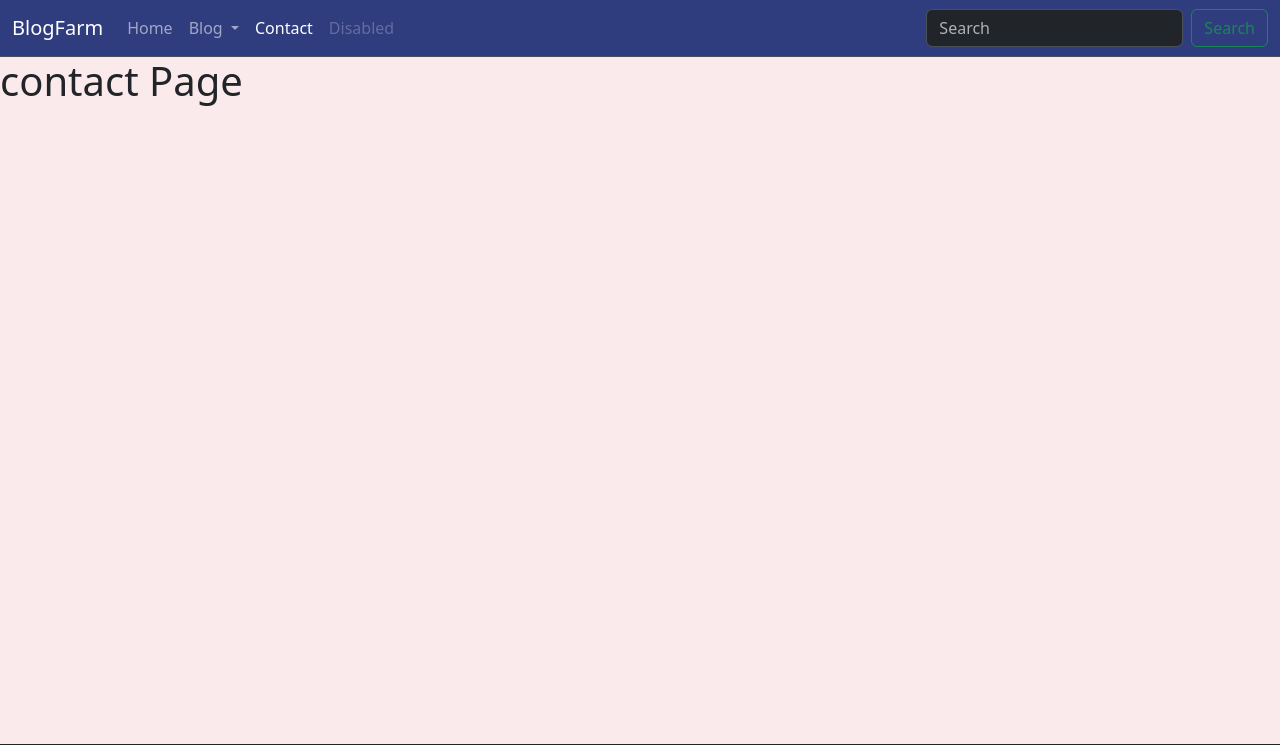
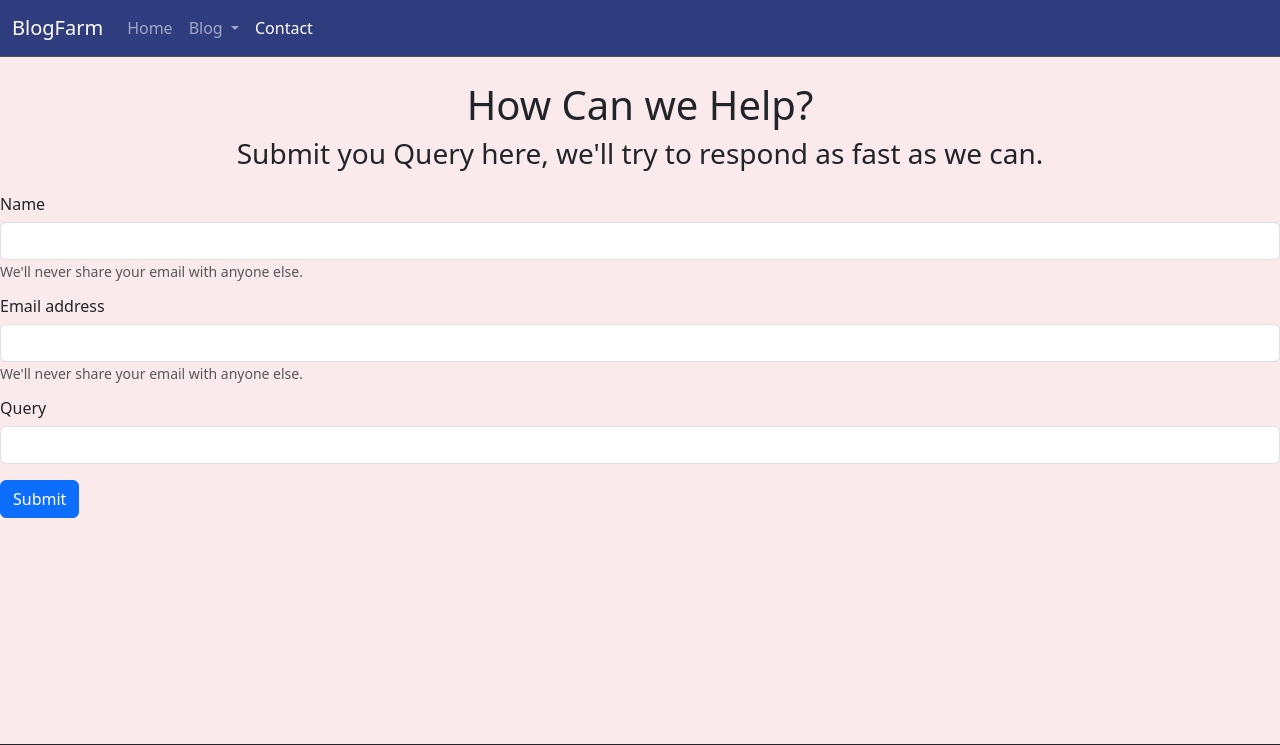
Before and after one commit to shbd845/BlogFarm, a Django app: page /contact in a window 1280 px wide. Shown: the top 745 px of the page. Run offline with Django 4.2, Linux system fonts and the light colour scheme.

Commit message:
Contact Page Added

```diff
--- a/BlogFarm/settings.py
+++ b/BlogFarm/settings.py
@@ -9,7 +9,6 @@ https://docs.djangoproject.com/en/4.2/topics/settings/
 For the full list of settings and their values, see
 https://docs.djangoproject.com/en/4.2/ref/settings/
 """
-import os
 from pathlib import Path
 
 # Build paths inside the project like this: BASE_DIR / 'subdir'.
@@ -117,9 +116,6 @@ USE_TZ = True
 # https://docs.djangoproject.com/en/4.2/howto/static-files/
 
 STATIC_URL = 'static/'
-STATICFILES_DIR=[
-    os.path.join(BASE_DIR,'static')
-]
 # Default primary key field type
 # https://docs.djangoproject.com/en/4.2/ref/settings/#default-auto-field
 
--- a/BlogFarm/urls.py
+++ b/BlogFarm/urls.py
@@ -16,10 +16,8 @@ Including another URLconf
 """
 from django.contrib import admin
 from django.urls import path,include
-from django.contrib.staticfiles.urls import staticfiles_urlpatterns
 
 urlpatterns = [
     path('admin/', admin.site.urls),
     path('', include('blog.urls'))
 ]
-urlpatterns+=staticfiles_urlpatterns()
--- a/blog/admin.py
+++ b/blog/admin.py
@@ -1,4 +1,5 @@
 from django.contrib import admin
-from blog.models import Blog
+from blog.models import Blog,Contact
 # Register your models here.
 admin.site.register(Blog)
+admin.site.register(Contact)
--- a/blog/views.py
+++ b/blog/views.py
@@ -1,5 +1,5 @@
 from django.shortcuts import render,HttpResponse
-from blog.models import Blog
+from blog.models import Blog,Contact
 # Create your views here.
 def home(request):
     return render(request,'index.html')
@@ -13,4 +13,13 @@ def blogpost(request,slug):
     context={'blogs':blog}
     return render(request,'blogpost.html',context)
 def contact(request):
-        return render(request,'contact.html')
+        context={"success":False}
+        if request.method=="POST":
+             name=request.POST.get("name")
+             email=request.POST.get("email")
+             query=request.POST.get("query")
+             instance= Contact(name=name,email=email,query=query)
+             instance.save()
+             context={"success":True}
+
+        return render(request,'contact.html',context)
--- a/templates/base.html
+++ b/templates/base.html
@@ -28,14 +28,11 @@
             <li class="nav-item" >
               <a class="nav-link {% block contactactive %}{% endblock contactactive %}" href="./contact">Contact</a>
             </li>
-            <li class="nav-item">
-              <a class="nav-link disabled" aria-disabled="true">Disabled</a>
-            </li>
           </ul>
-          <form class="d-flex" role="search">
+          <!-- <form class="d-flex" role="search">
             <input class="form-control me-2" type="search" placeholder="Search" aria-label="Search">
             <button class="btn btn-outline-success" type="submit">Search</button>
-          </form>
+          </form> -->
         </div>
       </div>
     </nav>
--- a/templates/contact.html
+++ b/templates/contact.html
@@ -2,5 +2,39 @@
 {% block title %}Contact Us - BlogFarm{% endblock title %}
 {% block contactactive %}active{% endblock contactactive %}
 {% block body %}
-contact Page
+
+<div class="text-center my-4">
+    <h1>
+        How Can we Help?
+    </h1>
+    <h3>
+        Submit you Query here, we'll try to respond as fast as we can.
+    </h3>
+</div>
+<div style="font-size: medium;">
+    <form action="/contact" method="POST">
+        {% if success %}
+            <div class="alert alert-warning alert-dismissible fade show" role="alert">
+                <strong>Success!!</strong> Your query has been received.Thanks a lot for your feedback.
+                <button type="button" class="btn-close" data-bs-dismiss="alert" aria-label="Close"></button>
+            </div>
+        {% endif %}
+        {% csrf_token %}
+        <div class="mb-3">
+            <label for="name" class="form-label">Name</label>
+            <input type="text" class="form-control" id="name" name="name" aria-describedby="emailHelp">
+            <div id="emailHelp" class="form-text">We'll never share your email with anyone else.</div>
+          </div>
+        <div class="mb-3">
+          <label for="exampleInputEmail1" class="form-label">Email address</label>
+          <input type="email" class="form-control" id="exampleInputEmail1" name="email" aria-describedby="emailHelp">
+          <div id="emailHelp" class="form-text">We'll never share your email with anyone else.</div>
+        </div>
+        <div class="mb-3">
+          <label for="exampleInputPassword1" class="form-label">Query</label>
+          <input type="text" class="form-control" id="exampleInputPassword1" name="query">
+        </div>
+        <button type="submit" class="btn btn-primary">Submit</button>
+      </form>
+</div>
 {% endblock body %}
```
Also changed, not shown: blog/models.py (+9 -0 lines), blog/migrations/0002_contacts_alter_blog_time.py (added), blog/migrations/0003_rename_contacts_contact.py (added), db.sqlite3.
